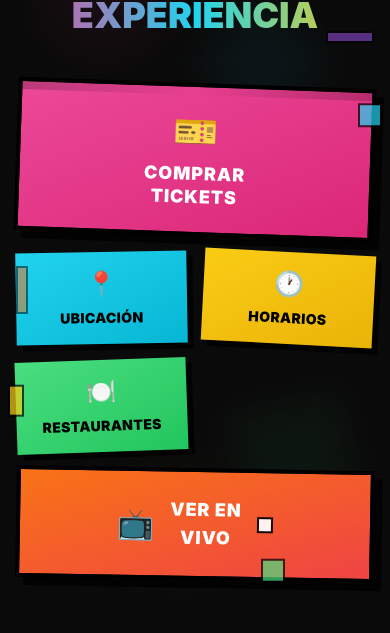
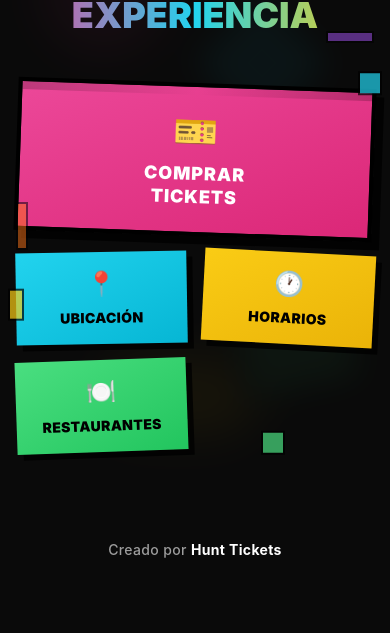
Before and after one commit to hunt-tickets/mha, a Next.js app: page / in a window 390 px wide. Shown: the part 957-1590 px from the top of the page. After the commit the page ends 1541 px from the top, so only its background shows below. Built offline with nearby package versions, Linux system fonts and the light colour scheme.

Commit message:
Remove live button and hide scrollbars globally
- Remove "VER EN VIVO" button from ButtonsSection
- Add continuous bounce animation to schedule day buttons
- Hide all scrollbars across the application for cleaner UI

```diff
--- a/src/app/globals.css
+++ b/src/app/globals.css
@@ -91,4 +91,33 @@ body {
     padding-right: var(--safe-area-inset-right);
   }
 
+  /* Hide scrollbars */
+  .hide-scrollbar {
+    -ms-overflow-style: none;  /* Internet Explorer 10+ */
+    scrollbar-width: none;     /* Firefox */
+  }
+
+  .hide-scrollbar::-webkit-scrollbar {
+    display: none;  /* Safari and Chrome */
+  }
 }
+
+/* Global scrollbar hiding */
+* {
+  -ms-overflow-style: none;  /* Internet Explorer 10+ */
+  scrollbar-width: none;     /* Firefox */
+}
+
+*::-webkit-scrollbar {
+  display: none;  /* Safari and Chrome */
+}
+
+html, body {
+  -ms-overflow-style: none;  /* Internet Explorer 10+ */
+  scrollbar-width: none;     /* Firefox */
+}
+
+html::-webkit-scrollbar,
+body::-webkit-scrollbar {
+  display: none;  /* Safari and Chrome */
+}
--- a/src/app/horarios/page.tsx
+++ b/src/app/horarios/page.tsx
@@ -78,7 +78,7 @@ const HorariosPage: React.FC = () => {
             <div className="absolute bottom-4 right-4">
               <button
                 onClick={() => handleViewDay(schedule)}
-                className="bg-white text-black font-black px-6 py-3 text-lg rounded-none border-3 border-black hover:bg-gray-100 transition-all duration-500 ease-in-out hover:animate-bounce shadow-[6px_6px_0px_0px_rgba(0,0,0,0.8)] hover:shadow-[8px_8px_0px_0px_rgba(0,0,0,0.8)]"
+                className="bg-white text-black font-black px-6 py-3 text-lg rounded-none border-3 border-black hover:bg-gray-100 transition-all duration-500 ease-in-out animate-bounce shadow-[6px_6px_0px_0px_rgba(0,0,0,0.8)] hover:shadow-[8px_8px_0px_0px_rgba(0,0,0,0.8)]"
               >
                 📅 Ver {schedule.day}
               </button>
--- a/src/components/ButtonsSection.tsx
+++ b/src/components/ButtonsSection.tsx
@@ -37,15 +37,6 @@ const ButtonsSection: React.FC = () => {
       textColor: 'text-black',
       rotation: '-rotate-2',
       scale: 'scale-100'
-    },
-    {
-      id: 'live',
-      text: 'VER EN\nVIVO',
-      emoji: '📺',
-      color: 'bg-gradient-to-br from-orange-500 to-red-500',
-      textColor: 'text-white',
-      rotation: 'rotate-1',
-      scale: 'scale-105'
     }
   ];
 
@@ -99,7 +90,7 @@ const ButtonsSection: React.FC = () => {
           </button>
 
           {/* Other buttons */}
-          {buttons.slice(1, 4).map((button) => (
+          {buttons.slice(1).map((button) => (
             <button
               key={button.id}
               onClick={() => {
@@ -129,34 +120,6 @@ const ButtonsSection: React.FC = () => {
               </div>
             </button>
           ))}
-
-          {/* Live button - spans 2 columns */}
-          <button
-            className={`
-              ${buttons[4].color} ${buttons[4].rotation}
-              col-span-2
-              relative p-6 md:p-8 rounded-none
-              transform transition-all duration-300 hover:brightness-125
-              shadow-[8px_8px_0px_0px_rgba(0,0,0,0.8)] hover:shadow-[12px_12px_0px_0px_rgba(0,0,0,0.8)]
-              border-4 border-black
-              group overflow-hidden
-              active:brightness-90 active:shadow-[4px_4px_0px_0px_rgba(0,0,0,0.8)]
-            `}
-          >
-            <div className="relative z-10 flex items-center justify-center gap-4">
-              <div className="text-3xl md:text-5xl">{buttons[4].emoji}</div>
-              <div className={`text-lg md:text-2xl font-black ${buttons[4].textColor} tracking-wider`}>
-                {buttons[4].text.split('\n').map((line, i) => (
-                  <div key={i}>{line}</div>
-                ))}
-              </div>
-              {/* Pulse indicator */}
-              <div className="relative">
-                <div className="w-4 h-4 bg-white rounded-none animate-pulse border-2 border-black"></div>
-                <div className="absolute -inset-1 w-6 h-6 bg-white rounded-none animate-ping border-2 border-black opacity-75"></div>
-              </div>
-            </div>
-          </button>
         </div>
 
         {/* Brutalist decorative elements */}
```
